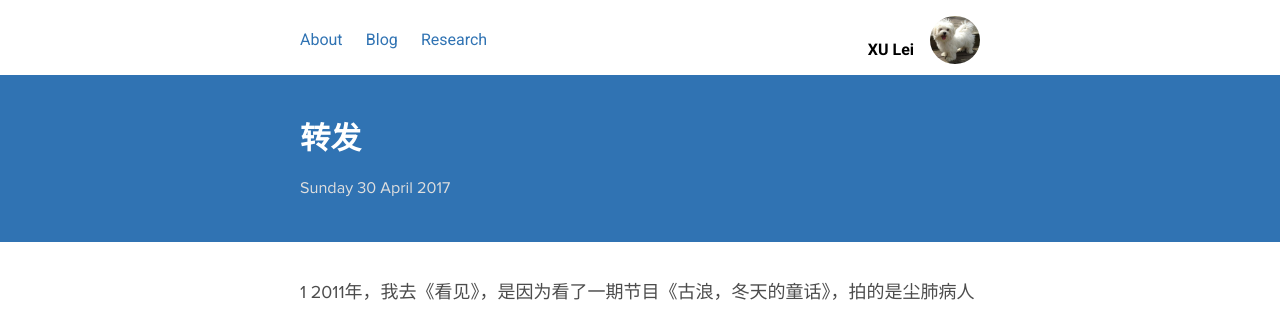
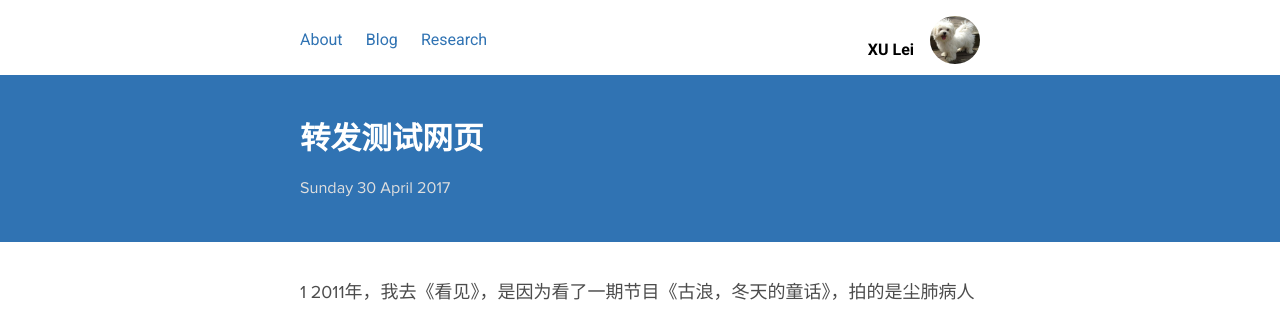
Before and after one commit to shirleysteve/1, a Jekyll site: the page built from _posts/2017-04-30-测试博客（转发柴静的文章）.md, in a window 1280 px wide. Shown: the top 311 px of the page. Built offline with Jekyll 4.4.1, drawn with Linux system fonts in a browser that asks for light colours; Markdown is read by kramdown in place of the engine named in the settings; comment, search, counter and statistics services are not loaded.

Commit message:
Update 2017-04-30-测试博客（转发柴静的文章）.md

```diff
--- a/_posts/2017-04-30-测试博客（转发柴静的文章）.md
+++ b/_posts/2017-04-30-测试博客（转发柴静的文章）.md
@@ -1,6 +1,6 @@
 ---
 layout: post
-title: 转发
+title: 转发测试网页
 categories: [Life]
 tags: 生活
 ---
```
